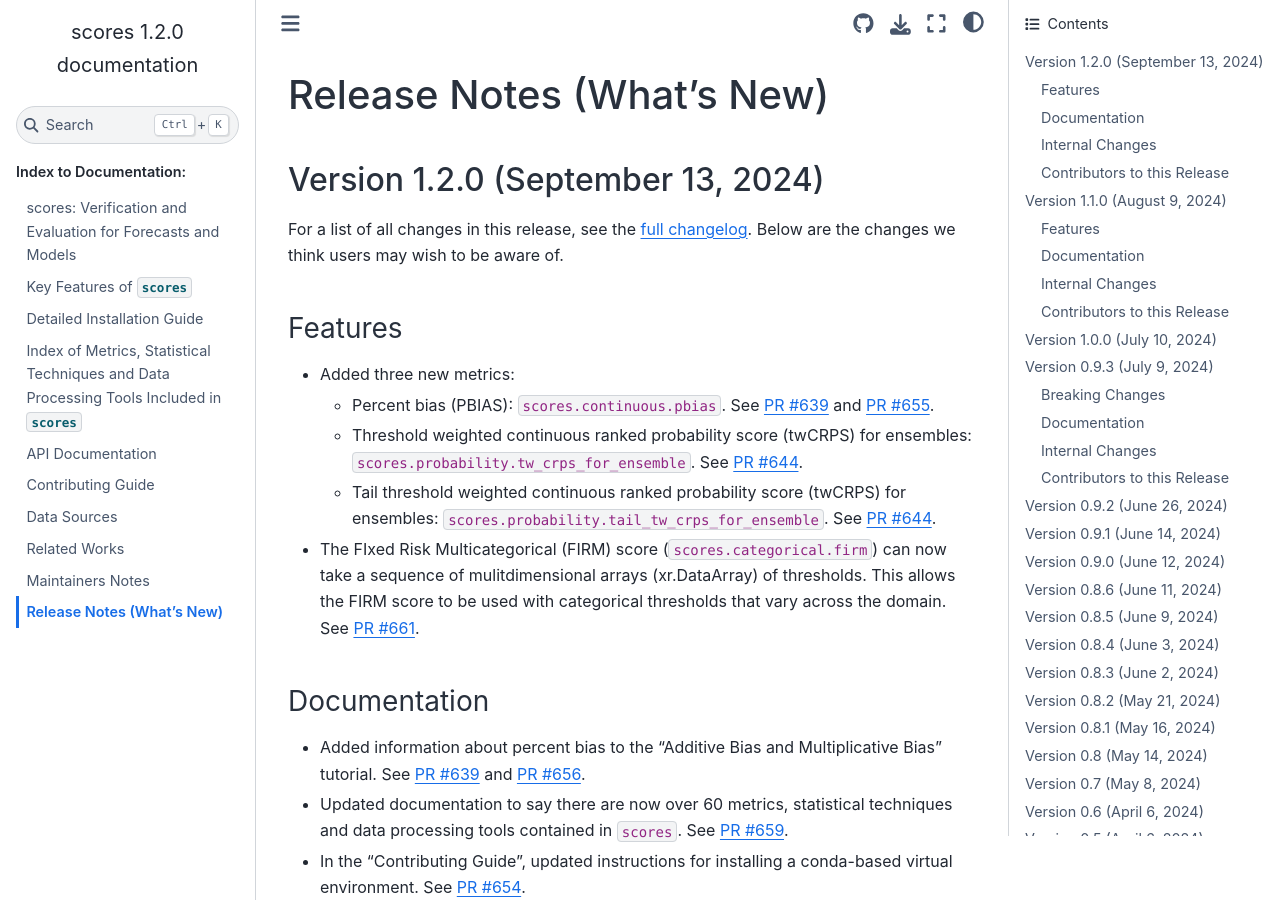
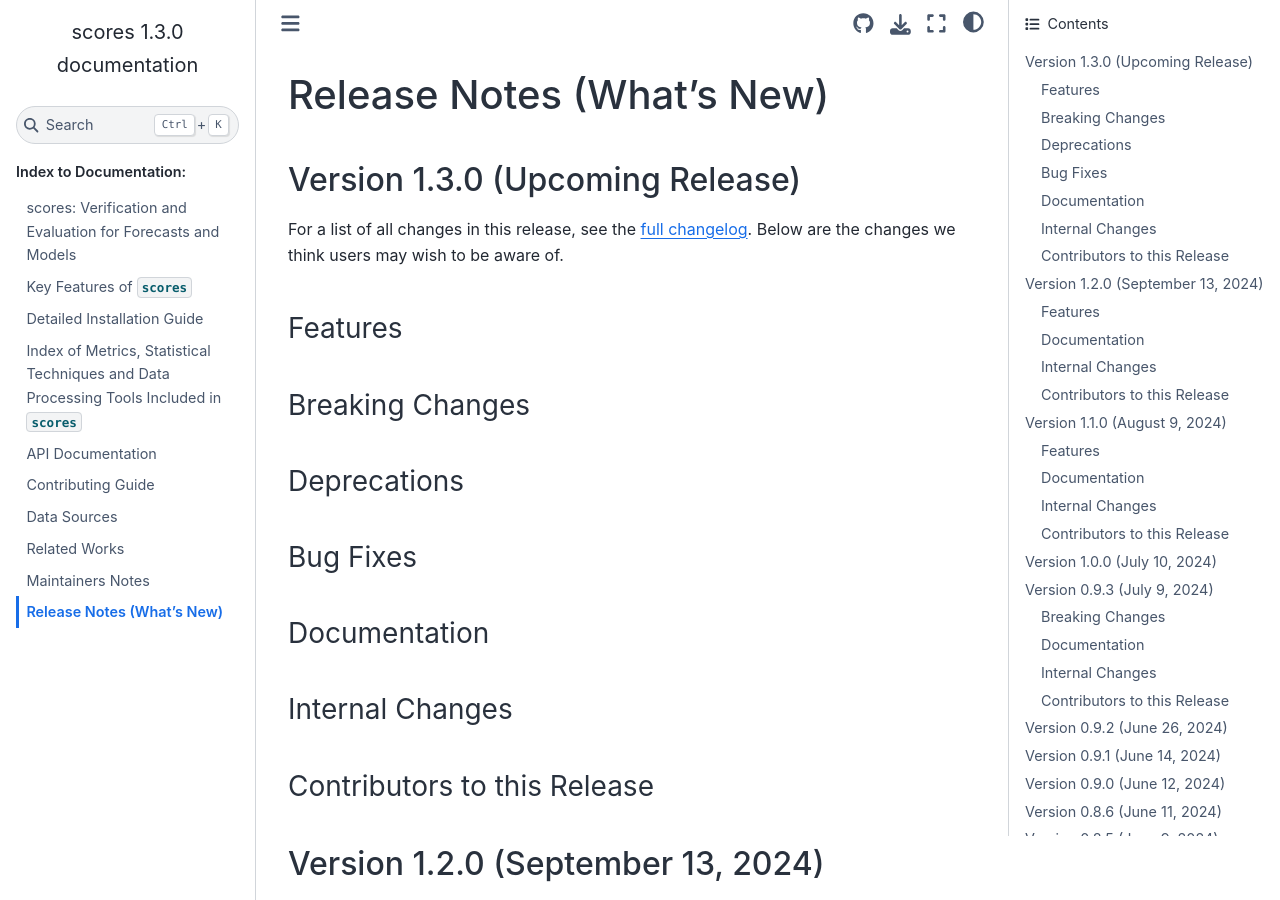
Before and after one commit to nci/scores, a Sphinx documentation site: the page built from docs/release_notes.md, in a window 1280 px wide and 900 px high. Built offline with Sphinx 7.4.7 and the Sphinx Book theme 1.1.4, drawn with Linux system fonts in a browser that asks for light colours; pages that are not in the unit, such as notebooks, are missing from menus.

Commit message:
Update development branch to track version 1.3.0 and reset release notes for the upcoming version

```diff
--- a/docs/conf.py
+++ b/docs/conf.py
@@ -9,7 +9,7 @@ from scores import __version__
 
 project = "scores"
 copyright = "Licensed under Apache 2.0 - https://www.apache.org/licenses/LICENSE-2.0"
-release = "1.2.0"
+release = "1.3.0"
 
 version = __version__
 
--- a/docs/release_notes.md
+++ b/docs/release_notes.md
@@ -1,4 +1,16 @@
 # Release Notes (What's New)
+
+## Version 1.3.0 (Upcoming Release)
+
+For a list of all changes in this release, see the [full changelog](https://github.com/nci/scores/compare/1.2.0...develop). Below are the changes we think users may wish to be aware of.
+
+### Features
+### Breaking Changes
+### Deprecations
+### Bug Fixes
+### Documentation
+### Internal Changes
+### Contributors to this Release
 
 ## Version 1.2.0 (September 13, 2024)
 
--- a/src/scores/__init__.py
+++ b/src/scores/__init__.py
@@ -13,7 +13,7 @@ import scores.processing
 import scores.sample_data
 import scores.stats.statistical_tests  # noqa: F401
 
-__version__ = "1.2.0"
+__version__ = "1.3.0"
 
 __all__ = [
     "scores.categorical",
```
